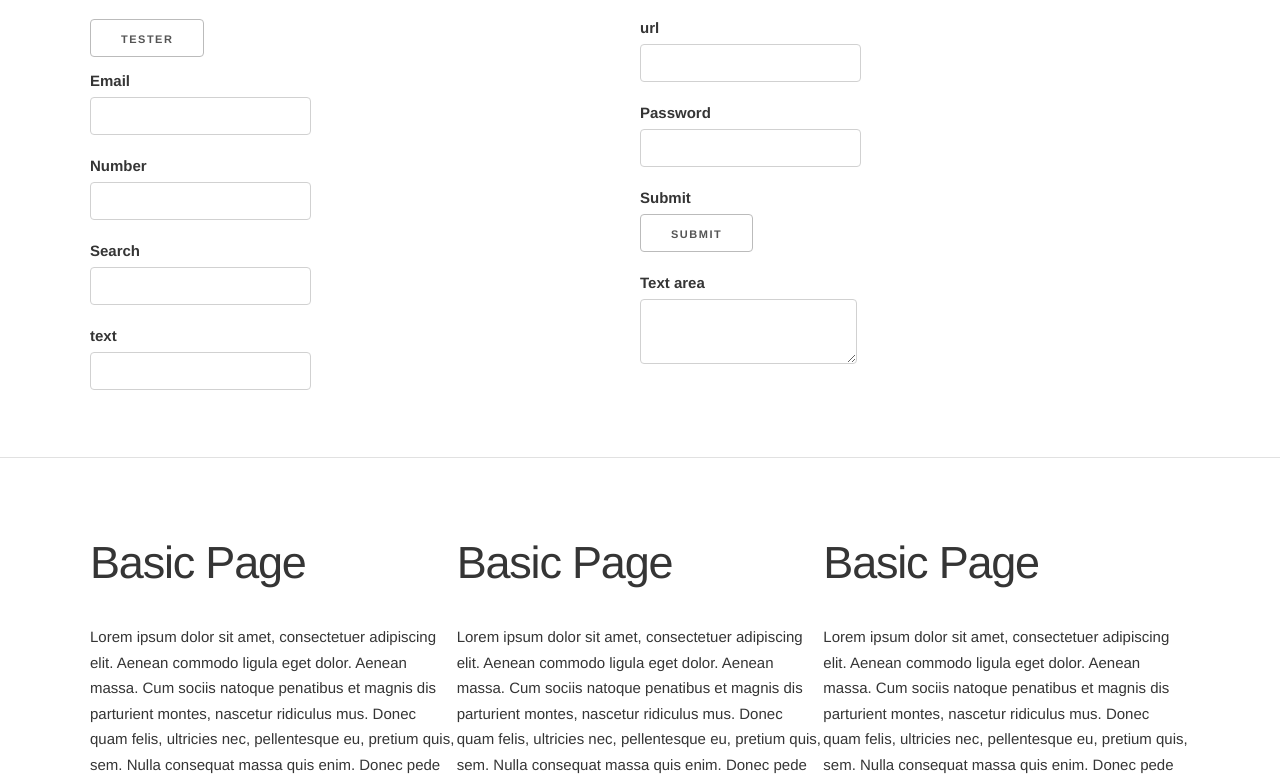
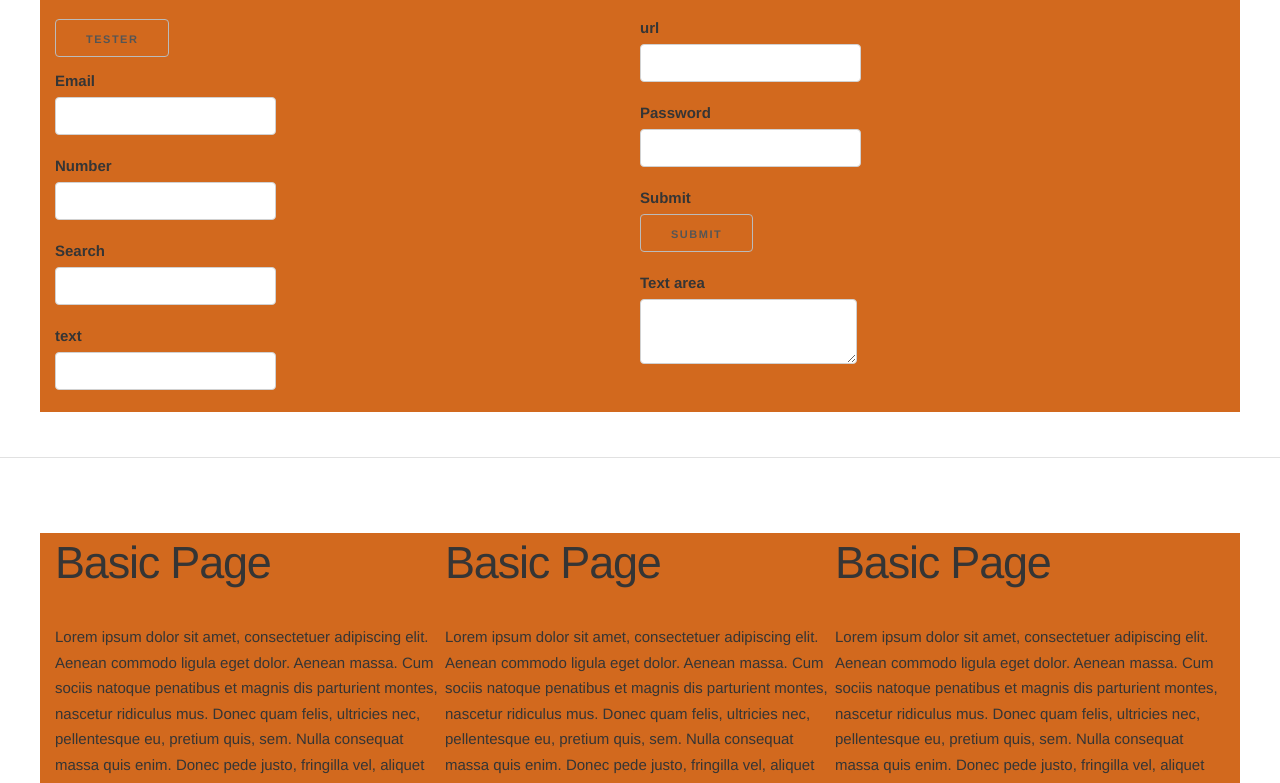
Before and after one commit to Matthewtwyford/spine, a plain HTML site: page index.html in a window 1280 px wide. Shown: the part 681-1464 px from the top of the page. Drawn offline with Linux system fonts and the light colour scheme.

Commit message:
Update 3

```diff
--- a/css/spine.css
+++ b/css/spine.css
@@ -1,6 +1,7 @@
 /* SPINE.css - Updated 28.08.16  - 5KB (reduced from 19KB).
 Creator: Matthew Twyford
 URL: https://github.com/wilco5nine
+inspired by : www.getskeleton.com
 */
 body {margin:0; padding:0; font-family: "helvetica",sans-serif; }
 
@@ -125,54 +126,14 @@ body {margin:0; padding:0; font-family: "helvetica",sans-serif; }
 
 
 /* SKELETON - */
-
-
-/*
-* Skeleton V2.0.4
-* Copyright 2014, Dave Gamache
-* www.getskeleton.com
-* Free to use under the MIT license.
-* http://www.opensource.org/licenses/mit-license.php
-* 12/29/2014
-*/
-
-
-/* Table of contents
-––––––––––––––––––––––––––––––––––––––––––––––––––
-- Grid
-- Base Styles
-- Typography
-- Links
-- Buttons
-- Forms
-- Lists
-- Code
-- Tables
-- Spacing
-- Utilities
-- Clearing
-- Media Queries
-*/
-
-
 /* Grid
 –––––––––––––––––––––––––––––––––––––––––––––––––– */
 
 /* X SMALL - XS devices */
 @media (min-width: 1em) {
 html {font-size:9px;}
-
-.container { width: 90%; }
-.one          {width: 100%; float: left;}
-.two          {width: 50%; float: left;}
-.three        {width: 33.3333333333%; float: left;}
-.four         {width: 25%; float: left;}
-.five         {width: 20%; float: left;}
-.six          {width: 16.6666666667%; float: left;}
-.twelve       {width: 8.33333333333%; float: left;}
-.twentyfour   {width: 4.166666666667%; float: left;}
-
-
+.container { width: 90%; background: crimson;}
+.one,.two,.three,.four,.five,.six,.twelve, .twentyfour{width: 100%; float: left; }
 .xs-one          {width: 100%; float: left;}
 .xs-two          {width: 50%; float: left;}
 .xs-three        {width: 33.3333333333%; float: left;}
@@ -182,11 +143,13 @@ html {font-size:9px;}
 .xs-twelve       {width: 8.33333333333%; float: left;}
 .xs-twentyfour   {width: 4.166666666667%; float: left;}
 }
+
+
 /* SMALL DEVICES - SM (landscape phones, 34em and up) */
 @media (min-width: 34em) {
 html {font-size:12px;}
 
-.container { width: 90%; }
+.container {width: 90%;  background: aqua;}
 .one          {width: 100%; float: left;}
 .two          {width: 50%; float: left;}
 .three        {width: 33.3333333333%; float: left;}
@@ -200,7 +163,7 @@ html {font-size:12px;}
 @media (min-width: 48em) {
 html {font-size:13px;}
 
-.container { width: 90%; }
+.container {width: 90%;  background:violet;}
 .one          {width: 100%; float: left;}
 .two          {width: 50%; float: left;}
 .three        {width: 33.3333333333%; float: left;}
@@ -214,7 +177,7 @@ html {font-size:13px;}
 @media (min-width: 62em) {
 html {font-size:14px;}
 
-.container { width: 90%; }
+.container {width: 90%;  background:teal;}
 .one          {width: 100%; float: left;}
 .two          {width: 50%; float: left;}
 .three        {width: 33.3333333333%; float: left;}
@@ -228,7 +191,7 @@ html {font-size:14px;}
 @media (min-width: 75em) {
 html {font-size:15px;}
 
-.container { width: 90%; }
+.container {width: 90%;  background:chocolate;}
 .one          {width: 100%; float: left;}
 .two          {width: 50%; float: left;}
 .three        {width: 33.3333333333%; float: left;}
@@ -239,10 +202,8 @@ html {font-size:15px;}
 .twentyfour   {width: 4.166666666667%; float: left;}
 }
 
-.container { position: relative; width: 100%; max-width: 1100px; margin: 0 auto; padding: 0 20px; box-sizing: border-box; }
+.container { position: relative; width: 100%; max-width: 1200px; margin: 0 auto; padding: 0 1rem; box-sizing: border-box; }
 
-/* For devices larger than 400px */
-@media (min-width: 400px) { .container { width: 90%; padding: 0;} }
 
 /* For devices larger than 550px */
 @media (min-width: 550px) {
@@ -347,7 +308,6 @@ footer {}
 footer ul li {list-style:none;}
 
 
-
 /* Text */
 .primary {color: #EF4857 ;} /* Primary text for the text colour */
 .secondary {color: #48AAEF ;} /* Secondary text for the text colour */
@@ -401,7 +361,6 @@ footer ul li {list-style:none;}
 .border-radius30 {border-radius:30px;}
 .border-radius40 {border-radius:40px;}
 .border-radius50 {border-radius:50px;}
-
 
 .text-left {text-align: left}
 .text-center {text-align: center}
@@ -542,7 +501,9 @@ small {color:inherit; font-weight:200; font-size:0.8rem;}
 .bar-thirdly { background: #48EF94 ; display: block; height: 2px; margin: 15px auto; width: 80px;}
 .bar-fourthly { background: #EFAC48 ; display: block; height: 2px; margin: 15px auto; width: 80px;}
 
+.block{display:block;}
+.no-border {border:none;}
+.nolist {list-style:none;}
 
-.block{display:block;} .no-border {border:none;} .nolist {list-style:none;}
 .underlined { text-decoration: underline!important;}
 .iframe {width:100%; border:none;}
```
Also changed, not shown: README.md.
